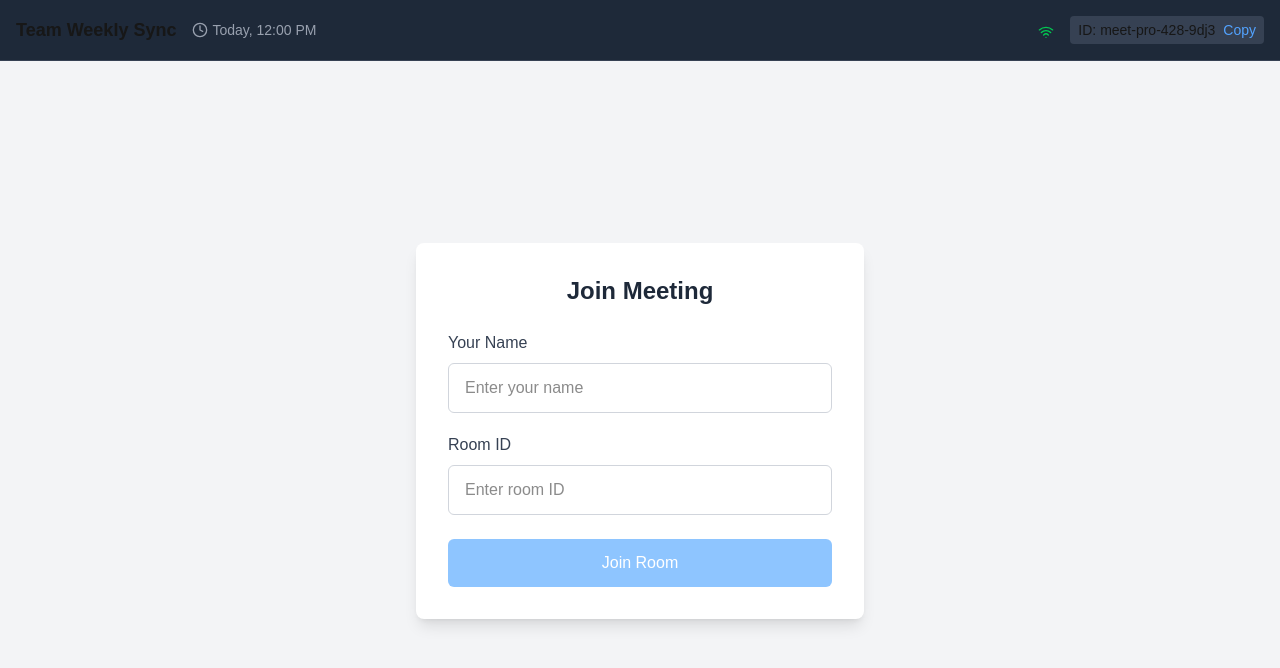
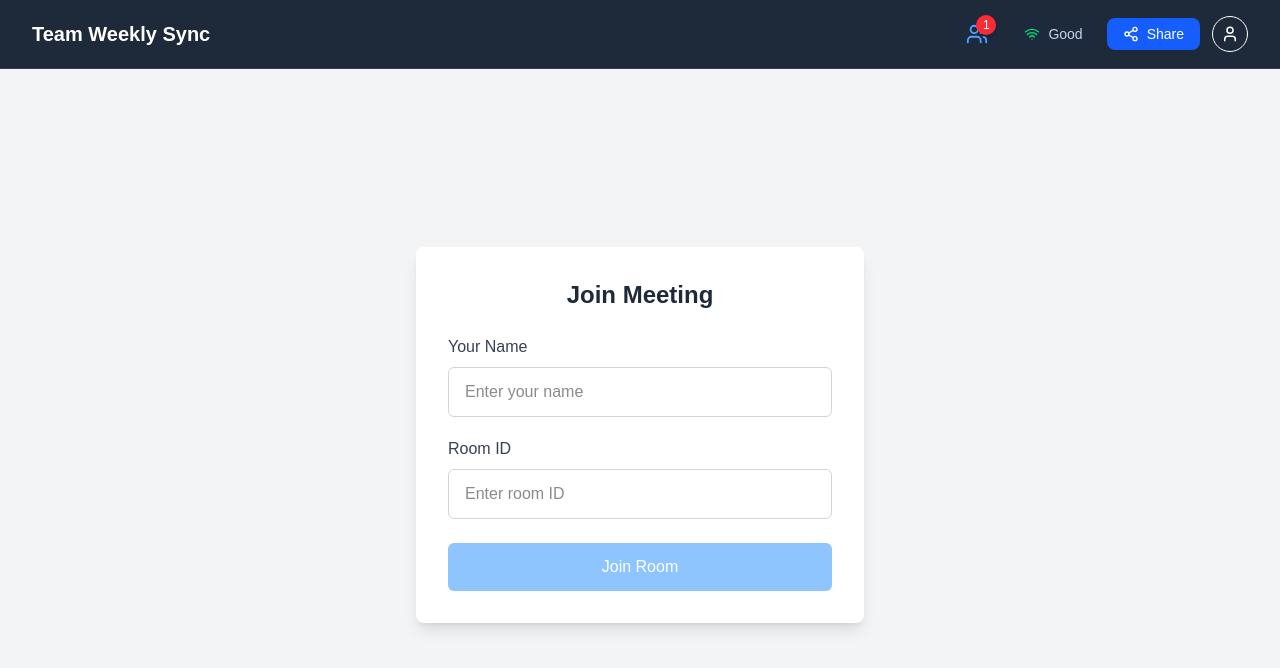
Before and after one commit to Heeneth12/EZ-MEET, a Next.js app: page /meet/1 in a window 1280 px wide. Shown: the top 668 px of the page. Built offline with nearby package versions, Linux system fonts and the light colour scheme.

Commit message:
change in UI UX in meetingroom and pasing users cont in header

```diff
--- a/src/app/meet/[id]/page.tsx
+++ b/src/app/meet/[id]/page.tsx
@@ -25,8 +25,7 @@ const VideoChat: React.FC = () => {
 
   return (
     <div className="flex flex-col h-screen bg-gray-100 overflow-hidden">
-      <Header />
-
+      <Header participantsCount={peers.length} />
       {!joined ? (
         <div className="flex items-center justify-center flex-grow">
           <div className="bg-white p-8 rounded-lg shadow-lg w-full max-w-md">
@@ -69,11 +68,11 @@ const VideoChat: React.FC = () => {
           </div>
         </div>
       ) : (
-        <div className="flex flex-grow overflow-hidden">
+        <div className="flex bg-black flex-grow overflow-hidden">
           {/* Main content area */}
-          <div className="flex-grow relative">
+          <div className="flex-grow relative m-2">
             {/* Meeting info bar */}
-            <div className="absolute top-0 left-0 right-0 bg-white bg-opacity-90 z-10 px-4 py-2 flex justify-between items-center shadow-sm">
+            <div className="absolute rounded-md  top-0 left-0 right-0 bg-white bg-opacity-90 z-10 px-4 py-2 flex justify-between items-center shadow-sm">
               <h2 className="text-lg font-medium text-gray-800">
                 Room: {roomId}
               </h2>
@@ -85,10 +84,10 @@ const VideoChat: React.FC = () => {
             </div>
 
             {/* Video grid */}
-            <div className="p-4 pt-14 h-full overflow-auto">
+            <div className="pt-14 h-full overflow-auto">
               <div className="grid grid-cols-1 md:grid-cols-2 lg:grid-cols-3 gap-4 auto-rows-fr">
                 {/* My video */}
-                <div className="bg-black rounded-lg overflow-hidden shadow-md aspect-video relative">
+                <div className="bg-black rounded-sm overflow-hidden shadow-md aspect-video relative">
                   <video
                     ref={userVideoRef}
                     muted
@@ -96,7 +95,7 @@ const VideoChat: React.FC = () => {
                     playsInline
                     className="w-full h-full object-cover"
                   />
-                  <div className="absolute bottom-3 left-3 bg-black bg-opacity-60 text-white px-3 py-1 rounded-md text-sm font-medium">
+                  <div className="absolute bottom-3 left-3 bg-black bg-opacity-60 text-white px-3 py-1 rounded-sm text-sm font-medium">
                     You ({userName})
                   </div>
                 </div>
--- a/src/layouts/components/meetingRoom/Header.tsx
+++ b/src/layouts/components/meetingRoom/Header.tsx
@@ -1,35 +1,119 @@
-import { Clock, Wifi } from "lucide-react";
-import React from "react";
+import {
+  Wifi,
+  Users,
+  Share2,
+  MoreVertical,
+  Video,
+  Shield,
+  Settings,
+  LogOut,
+  User,
+} from "lucide-react";
+import React, { useState } from "react";
 
-export default function Header() {
+export default function Header({
+  participantsCount,
+}: {
+  participantsCount: number;
+}) {
+  const [menuOpen, setMenuOpen] = useState(false);
+  const [dropdownOpen, setDropdownOpen] = useState(false);
+
   return (
-    <header className="bg-gray-800 border-b border-gray-700">
-      <div className="flex items-center justify-between px-4 py-4">
+    <header className="bg-gray-800 border-b border-gray-700 text-white w-full px-8 mb-px-4 sm:px-2 lg:px-8">
+      <div className="py-4 flex justify-between items-center">
+        {/* Left Section */}
         <div className="flex items-center">
-          <h2 className="text-lg font-semibold mr-4">Team Weekly Sync</h2>
-          <div className="flex items-center text-sm text-gray-400">
-            <Clock size={16} className="mr-1" />
-            <span>Today, 12:00 PM</span>
-          </div>
+          <h2 className="text-lg md:text-xl font-semibold mr-4">
+            Team Weekly Sync
+          </h2>
         </div>
 
-        <div className="flex items-center space-x-4">
-          {/* Network quality indicator */}
-          <div className="flex items-center">
-            <div className="flex h-3 space-x-1">
-              <Wifi size={16} className="text-green-500" />
+        {/* Hamburger on Mobile */}
+        <div className="md:hidden">
+          <button onClick={() => setMenuOpen(!menuOpen)}>
+            <MoreVertical size={24} />
+          </button>
+        </div>
+
+        {/* Right Section - Desktop */}
+        <div className="hidden md:flex items-center space-x-3">
+          {/* Participants */}
+          {/* Participants */}
+          <div className="relative flex items-center bg-slate-800 px-3 py-1 rounded-lg">
+            <div className="relative">
+              <Users size={22} className="text-blue-400" />
+              {/* Badge */}
+              <span className="absolute -top-2 -right-2 text-xs bg-red-500 text-white rounded-full w-5 h-5 flex items-center justify-center shadow-md">
+                {participantsCount + 1}
+              </span>
             </div>
           </div>
 
-          {/* Meeting ID */}
-          <div className="text-sm bg-gray-700 px-2 py-1 rounded">
-            ID: meet-pro-428-9dj3
-            <button className="ml-2 text-blue-400 hover:text-blue-300">
-              Copy
+          {/* Network Quality */}
+          <div className="flex items-center bg-slate-800 px-3 py-1 rounded-lg">
+            <Wifi size={16} className="text-green-400" />
+            <span className="ml-2 text-sm text-slate-300">Good</span>
+          </div>
+
+          {/* Share Button */}
+          <button className="bg-blue-600 hover:bg-blue-500 transition px-4 py-1.5 rounded-lg flex items-center text-sm font-medium">
+            <Share2 size={16} className="mr-2" />
+            Share
+          </button>
+
+          {/* Settings Dropdown */}
+          <div className="relative">
+            <button
+              className="p-2 rounded-full border border-white hover:bg-slate-800 transition"
+              onClick={() => setDropdownOpen(!dropdownOpen)}
+              aria-label="More options">
+              <User size={18} />
             </button>
+
+            {dropdownOpen && (
+              <div className="absolute right-0 mt-2 w-56 bg-slate-800 rounded-xl shadow-xl py-2 z-50">
+                <button className="flex items-center px-4 py-2 text-sm text-slate-200 w-full text-left hover:bg-slate-700">
+                  <Video size={16} className="mr-3" />
+                  Recording settings
+                </button>
+                <button className="flex items-center px-4 py-2 text-sm text-slate-200 w-full text-left hover:bg-slate-700">
+                  <Shield size={16} className="mr-3" />
+                  Security options
+                </button>
+                <button className="flex items-center px-4 py-2 text-sm text-slate-200 w-full text-left hover:bg-slate-700">
+                  <Settings size={16} className="mr-3" />
+                  Meeting settings
+                </button>
+                <button className="flex items-center px-4 py-2 text-sm text-left text-red-400 hover:bg-slate-700 w-full">
+                  <LogOut size={16} className="mr-2" />
+                  Logout
+                </button>
+              </div>
+            )}
           </div>
         </div>
       </div>
+
+      {/* Mobile Menu */}
+      {menuOpen && (
+        <div className="md:hidden px-4 pb-4 space-y-3">
+          <div className="flex items-center bg-slate-800 px-3 py-2 rounded">
+            <Users size={16} className="mr-2 text-blue-400" />
+            <span className="text-sm">12</span>
+          </div>
+
+          <div className="flex items-center bg-slate-800 px-3 py-2 rounded">
+            <Wifi size={16} className="text-green-400" />
+            <span className="ml-2 text-sm text-slate-300">Good</span>
+          </div>
+
+          <button className="bg-blue-600 hover:bg-blue-500 w-full py-2 rounded text-sm font-medium flex items-center justify-center">
+            <Share2 size={16} className="mr-2" />
+            Share
+          </button>
+        </div>
+      )}
     </header>
   );
 }
--- a/src/layouts/components/meetingRoom/SideBar.tsx
+++ b/src/layouts/components/meetingRoom/SideBar.tsx
@@ -63,9 +63,9 @@ export default function SideBar(props: {
 
   return (
     <div
-      className={`flex flex-col ${
-        props.showChat || showParticipants ? "w-100" : "w-0"
-      } transition-width duration-300 ease-in-out bg-gray-800 border-l border-gray-700`}>
+      className={`bg-gray-800 rounded-sm m-2 flex flex-col ${
+        props.showChat || showParticipants ? "w-110" : "w-0"
+      } transition-width duration-300 ease-in-out`}>
       {/* Chat */}
       {props.showChat && (
         <div className="flex flex-col h-full">
```
